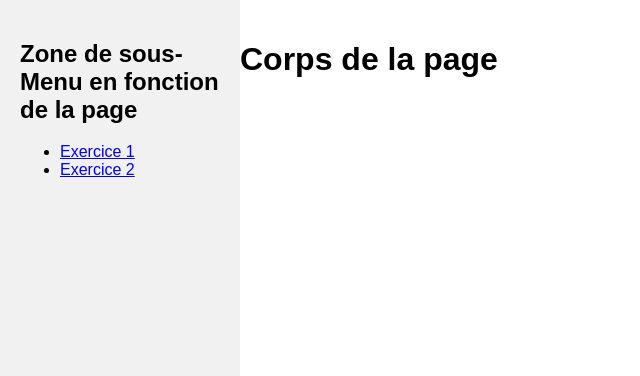
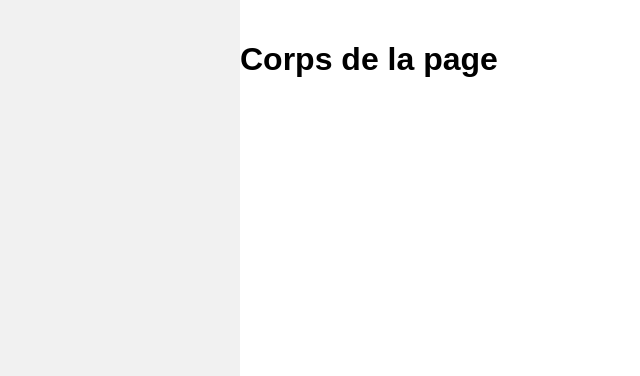
Before and after one commit to lajota777/SIO-PHP, a PHP site: page / in a window 1280 px wide. Shown: the part 84-460 px from the top of the page, without its empty margins (0-640 px from the left). Run offline with PHP 8.4, Linux system fonts and the light colour scheme.

Commit message:
Update header.php

```diff
--- a/includes/header.php
+++ b/includes/header.php
@@ -9,7 +9,7 @@
 <body>
     <header>
         <div class="logo">
-            <img src="../images/logo.png" alt="Logo">
+            <a href="../index.php"><img src="../images/logo.png" alt="Logo"></a>
         </div>
         <nav>
             <ul>
@@ -21,9 +21,5 @@
         </nav>
     </header>
     <aside>
-        <h2>Zone de sous-Menu en fonction de la page</h2>
-        <ul>
-            <li><a href="#exercice1">Exercice 1</a></li>
-            <li><a href="#exercice2">Exercice 2</a></li>
         </ul>
     </aside>
```
